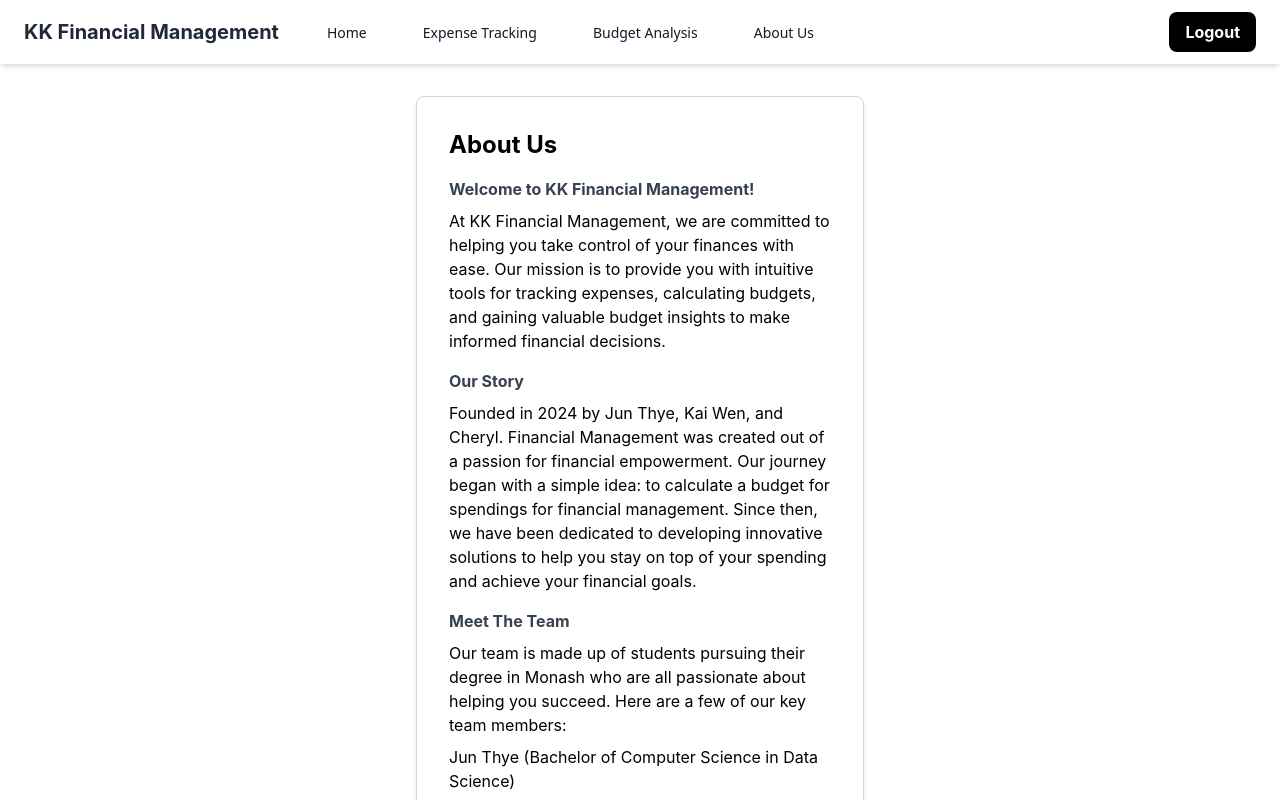
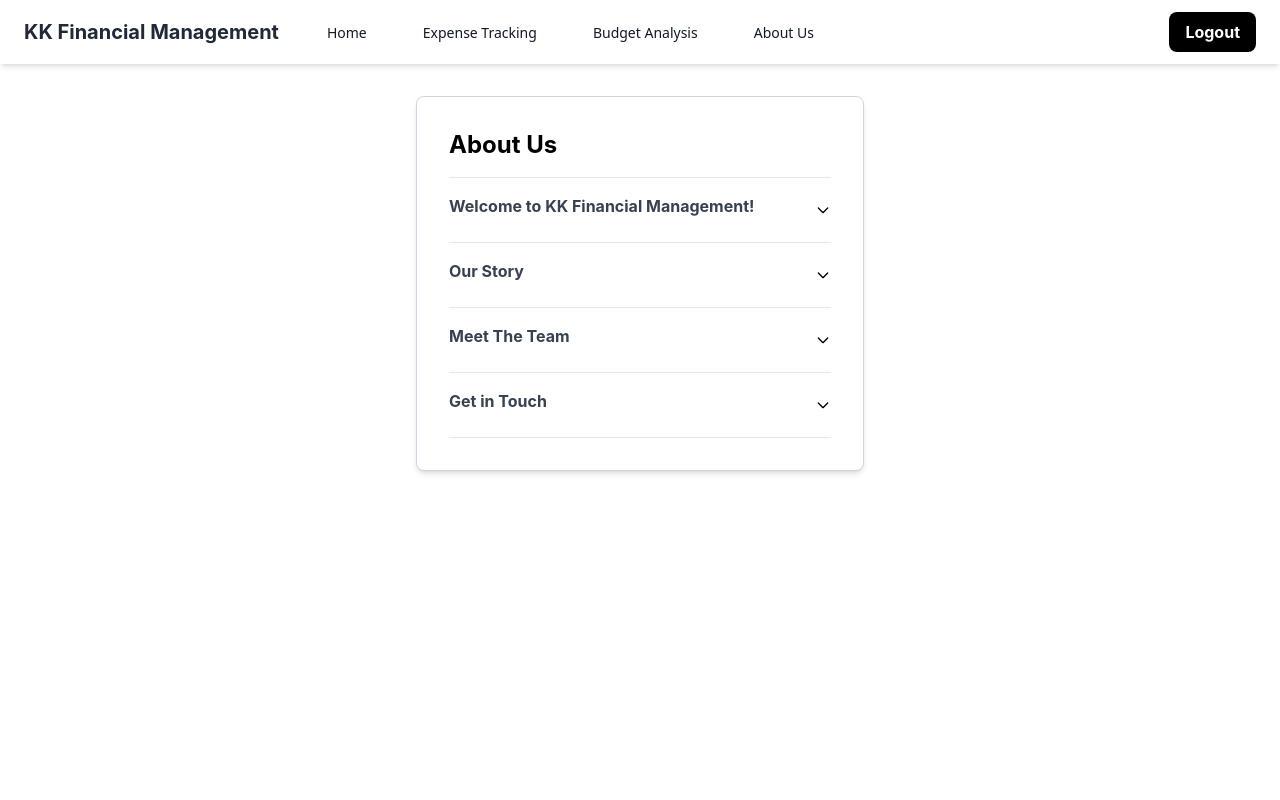
Before and after one commit to kaiwenGoh/financial_management, a React (Create React App) app in the folder financial-management-webapp/: page /AboutPage in a window 1280 px wide. Shown: the top 800 px of the page. Built offline with nearby package versions, Linux system fonts and the light colour scheme; sample sign-in values are in the browser's storage.

Commit message:
minor adjustments, about us change

```diff
--- a/financial-management-webapp/src/AboutPage.js
+++ b/financial-management-webapp/src/AboutPage.js
@@ -1,33 +1,178 @@
-import React from 'react';
+import React, { useState } from 'react';
 import Header from './components/Header';
 
 function AboutPage() {
+  const [isWelcomeOpen, setIsWelcomeOpen] = useState(false);
+  const [isStoryOpen, setIsStoryOpen] = useState(false);
+  const [isTeamOpen, setIsTeamOpen] = useState(false);
+  const [isContactOpen, setIsContactOpen] = useState(false);
+
   return (
     <div>
-      <Header/>
+      <Header />
       <div className="flex flex-col items-center justify-center flex-grow sm:p-8">
         <div className="bg-white border border-gray-300 p-8 rounded-lg shadow-md w-full sm:max-w-md overflow-y-auto">
           <h1 className="text-2xl font-bold mb-4">About Us</h1>
-          <div className="mb-4">
-            <h4 className="block text-gray-700 font-bold mb-2">Welcome to KK Financial Management! </h4>
-            <h1 className="flex items-center mb-2">At KK Financial Management, we are committed to helping you take control of your finances with ease. Our mission is to provide you with intuitive tools for tracking expenses, calculating budgets, and gaining valuable budget insights to make informed financial decisions.</h1>
+          <hr/>
+
+          <div className="mb-4 my-4">
+            <div
+              className="flex justify-between items-center cursor-pointer"
+              onClick={() => setIsWelcomeOpen(!isWelcomeOpen)}
+            >
+              <h4 className="block text-gray-700 font-bold mb-2">
+                Welcome to KK Financial Management!
+              </h4>
+              <svg
+                className={`w-4 h-4 transform transition-transform duration-300 ${
+                  isWelcomeOpen ? "rotate-180" : ""
+                }`}
+                fill="none"
+                stroke="currentColor"
+                viewBox="0 0 24 24"
+                xmlns="http://www.w3.org/2000/svg"
+              >
+                <path
+                  strokeLinecap="round"
+                  strokeLinejoin="round"
+                  strokeWidth={2}
+                  d="M19 9l-7 7-7-7"
+                />
+              </svg>
+            </div>
+            {isWelcomeOpen && (
+              <div className="mt-2">
+                <p>
+                  At KK Financial Management, we are committed to helping you take
+                  control of your finances with ease. Our mission is to provide
+                  you with intuitive tools for tracking expenses, calculating
+                  budgets, and gaining valuable budget insights to make informed
+                  financial decisions.
+                </p>
+              </div>
+            )}
           </div>
-          <div className="mb-4">
-            <h4 className="block text-gray-700 font-bold mb-2">Our Story</h4>
-            <h1 className="flex items-center mb-2">Founded in 2024 by Jun Thye, Kai Wen, and Cheryl. Financial Management was created out of a passion for financial empowerment. Our journey began with a simple idea: to calculate a budget for spendings for financial management. Since then, we have been dedicated to developing innovative solutions to help you stay on top of your spending and achieve your financial goals.</h1>
+          <hr/>
+
+          <div className="mb-4 my-4">
+            <div
+              className="flex justify-between items-center cursor-pointer"
+              onClick={() => setIsStoryOpen(!isStoryOpen)}
+            >
+              <h4 className="block text-gray-700 font-bold mb-2">Our Story</h4>
+              <svg
+                className={`w-4 h-4 transform transition-transform duration-300 ${
+                  isStoryOpen ? "rotate-180" : ""
+                }`}
+                fill="none"
+                stroke="currentColor"
+                viewBox="0 0 24 24"
+                xmlns="http://www.w3.org/2000/svg"
+              >
+                <path
+                  strokeLinecap="round"
+                  strokeLinejoin="round"
+                  strokeWidth={2}
+                  d="M19 9l-7 7-7-7"
+                />
+              </svg>
+            </div>
+            {isStoryOpen && (
+              <div className="mt-2">
+                <p>
+                  Founded in 2024 by Jun Thye, Kai Wen, and Cheryl. Financial
+                  Management was created out of a passion for financial
+                  empowerment. Our journey began with a simple idea: to calculate
+                  a budget for spendings for financial management. Since then, we
+                  have been dedicated to developing innovative solutions to help
+                  you stay on top of your spending and achieve your financial
+                  goals.
+                </p>
+              </div>
+            )}
           </div>
-          <div className="mb-4">
-            <h4 className="block text-gray-700 font-bold mb-2">Meet The Team</h4>
-            <h1 className="flex items-center mb-2">Our team is made up of students pursuing their degree in Monash who are all passionate about helping you succeed. Here are a few of our key team members: </h1>
-            <h1 className="flex items-center mb-2">Jun Thye (Bachelor of Computer Science in Data Science)</h1>
-            <h1 className="flex items-center mb-2">Kai Wen (Bachelor of Computer Science)</h1>
-            <h1 className="flex items-center mb-2">Cheryl (Bachelor of Computer Science in Data Science)</h1>
+          <hr/>
+
+          <div className="mb-4 my-4">
+            <div
+              className="flex justify-between items-center cursor-pointer"
+              onClick={() => setIsTeamOpen(!isTeamOpen)}
+            >
+              <h4 className="block text-gray-700 font-bold mb-2">
+                Meet The Team
+              </h4>
+              <svg
+                className={`w-4 h-4 transform transition-transform duration-300 ${
+                  isTeamOpen ? "rotate-180" : ""
+                }`}
+                fill="none"
+                stroke="currentColor"
+                viewBox="0 0 24 24"
+                xmlns="http://www.w3.org/2000/svg"
+              >
+                <path
+                  strokeLinecap="round"
+                  strokeLinejoin="round"
+                  strokeWidth={2}
+                  d="M19 9l-7 7-7-7"
+                />
+              </svg>
+            </div>
+            {isTeamOpen && (
+              <div className="mt-2">
+                <p>
+                  Our team is made up of students pursuing their degree in Monash
+                  who are all passionate about helping you succeed. Here are a
+                  few of our key team members:
+                </p>
+                <p>Jun Thye (Bachelor of Computer Science in Data Science)</p>
+                <p>Kai Wen (Bachelor of Computer Science)</p>
+                <p>Cheryl (Bachelor of Computer Science in Data Science)</p>
+              </div>
+            )}
           </div>
-          <div className="mb-4">
-            <h4 className="block text-gray-700 font-bold mb-2">Get in Touch</h4>
-            <h1 className="flex items-center mb-2">We value your feedback and are here to help you with any questions or suggestions.</h1>
-            <h1 className="flex items-center mb-2">Thank you for choosing KK Financial Management as your partner in financial management. We look forward to helping you achieve your financial goals!</h1>
+          <hr/>
+
+          <div className="mb-4 my-4">
+            <div
+              className="flex justify-between items-center cursor-pointer"
+              onClick={() => setIsContactOpen(!isContactOpen)}
+            >
+              <h4 className="block text-gray-700 font-bold mb-2">
+                Get in Touch
+              </h4>
+              <svg
+                className={`w-4 h-4 transform transition-transform duration-300 ${
+                  isContactOpen ? "rotate-180" : ""
+                }`}
+                fill="none"
+                stroke="currentColor"
+                viewBox="0 0 24 24"
+                xmlns="http://www.w3.org/2000/svg"
+              >
+                <path
+                  strokeLinecap="round"
+                  strokeLinejoin="round"
+                  strokeWidth={2}
+                  d="M19 9l-7 7-7-7"
+                />
+              </svg>
+            </div>
+            {isContactOpen && (
+              <div className="mt-2">
+                <p>
+                  We value your feedback and are here to help you with any
+                  questions or suggestions.
+                </p>
+                <p>
+                  Thank you for choosing KK Financial Management as your partner
+                  in financial management. We look forward to helping you achieve
+                  your financial goals!
+                </p>
+              </div>
+            )}
           </div>
+          <hr/>
         </div>
       </div>
     </div>
--- a/financial-management-webapp/src/BudgetAnalysis.js
+++ b/financial-management-webapp/src/BudgetAnalysis.js
@@ -71,7 +71,7 @@
     };
 
       return (
-        <div className='flex flex-col min-h-screen'>
+        <div>
           <Header/>
           <div className="flex flex-col items-center justify-center flex-grow sm:p-8">
           <div className="bg-white border border-gray-300 p-8 rounded-lg shadow-md w-full sm:max-w-md overflow-y-auto">
--- a/financial-management-webapp/src/BudgetOutput.js
+++ b/financial-management-webapp/src/BudgetOutput.js
@@ -54,7 +54,7 @@
 
   return (
     <div className='flex flex-col min-h-screen'>
-          <Header/>
+      <Header/>
       <div className="flex flex-col items-center justify-center flex-grow sm:p-8 text-center">
         <div className="bg-white border border-gray-500 p-16 rounded-lg shadow-md w-full sm:max-w-md overflow-y-auto">
           <h1 className="text-2xl font-bold mb-4">Budget Output Page</h1>
--- a/financial-management-webapp/src/ExpenseTracking.js
+++ b/financial-management-webapp/src/ExpenseTracking.js
@@ -18,7 +18,7 @@
       <div className="flex flex-row justify-center flex-grow sm:p-8 space-x-4">
         {/* First Column */}
         <div className="bg-white border border-gray-300 p-8 rounded-lg shadow-md w-full sm:max-w-md overflow-y-auto">
-          <h2 className="text-xl font-bold mb-4">Graph</h2>
+          <h2 className="text-2xl font-bold mb-4">Graph</h2>
           <ChartComponent />
           <div className='my-4'></div>
           <ChartComponent2 />
@@ -34,7 +34,7 @@
         </div>
         {/* Third Column */}
         <div className="bg-white border border-gray-300 p-8 rounded-lg shadow-md w-full sm:max-w-md overflow-y-auto">
-          <h2 className="text-xl font-bold mb-4">Comparison with Analysis</h2>
+          <h2 className="text-2xl font-bold mb-4">Comparison with Analysis</h2>
           {/* Add content for this section here */}
           <Comparison/>
         </div>
--- a/financial-management-webapp/src/components/Comparison.js
+++ b/financial-management-webapp/src/components/Comparison.js
@@ -67,7 +67,6 @@
 
     return (
         <div className="mb-4">
-            <h4 className="block text-gray-700 font-bold mb-2">Comparison with Analysis</h4>
             {categories.length > 0 ? (
                 Object.keys(categoriesDictionary).map(key => {
                     const categoryName = categoriesDictionary[key];
@@ -86,7 +85,7 @@
                 <p>You have no existing analysis.
                     <button
                         type="button"
-                        className="button-class hover:bg-gray-600 px-4 py-2 rounded"
+                        className="my-2 button-class hover:bg-gray-600 px-4 py-2 rounded"
                         onClick={() => navigate('/BudgetAnalysis')}
                     >
                         Create an Analysis
```
Also changed, not shown: financial-management-webapp/src/SignIn.js (+0 -18 lines), financial-management-webapp/src/SignUp.js (+0 -22 lines).
